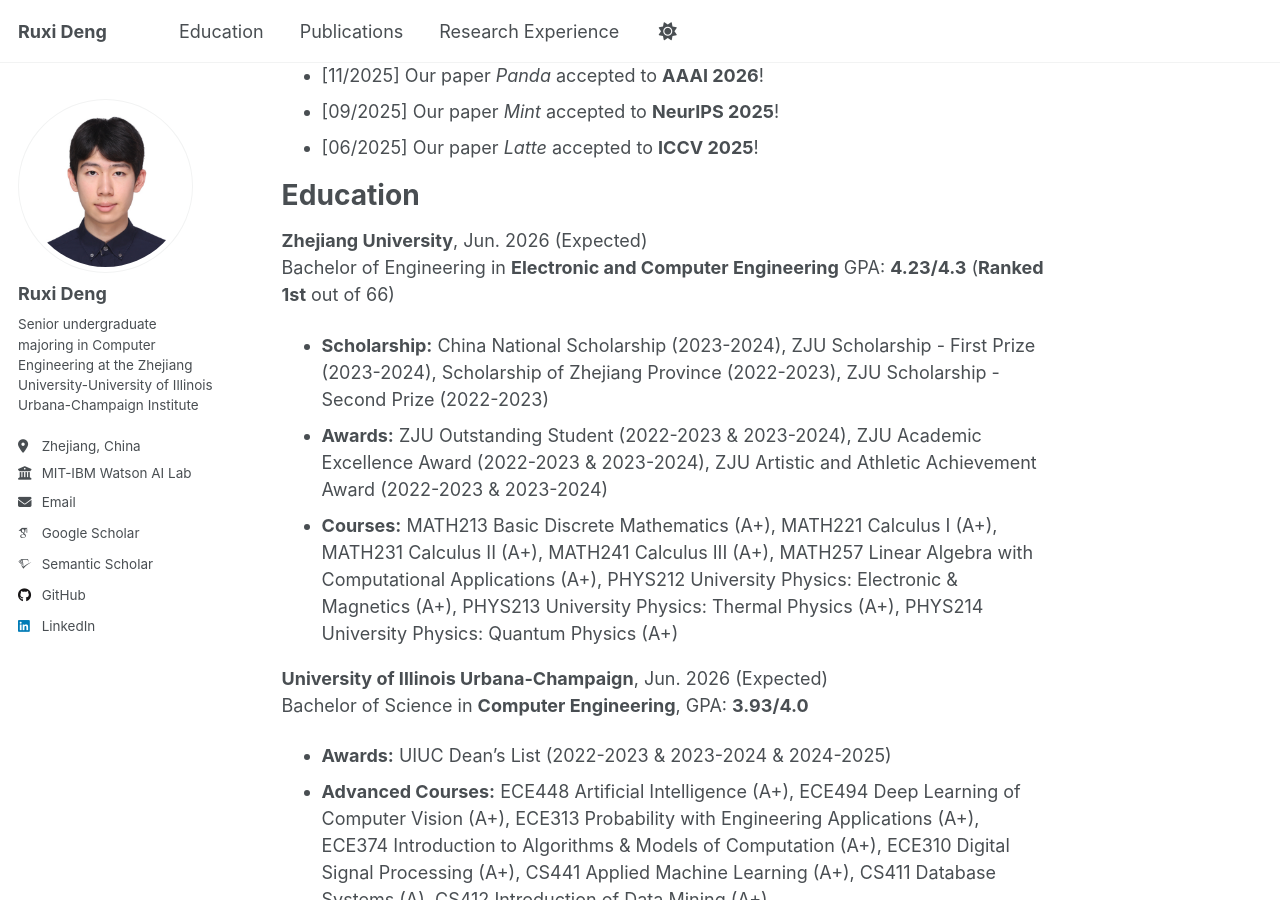
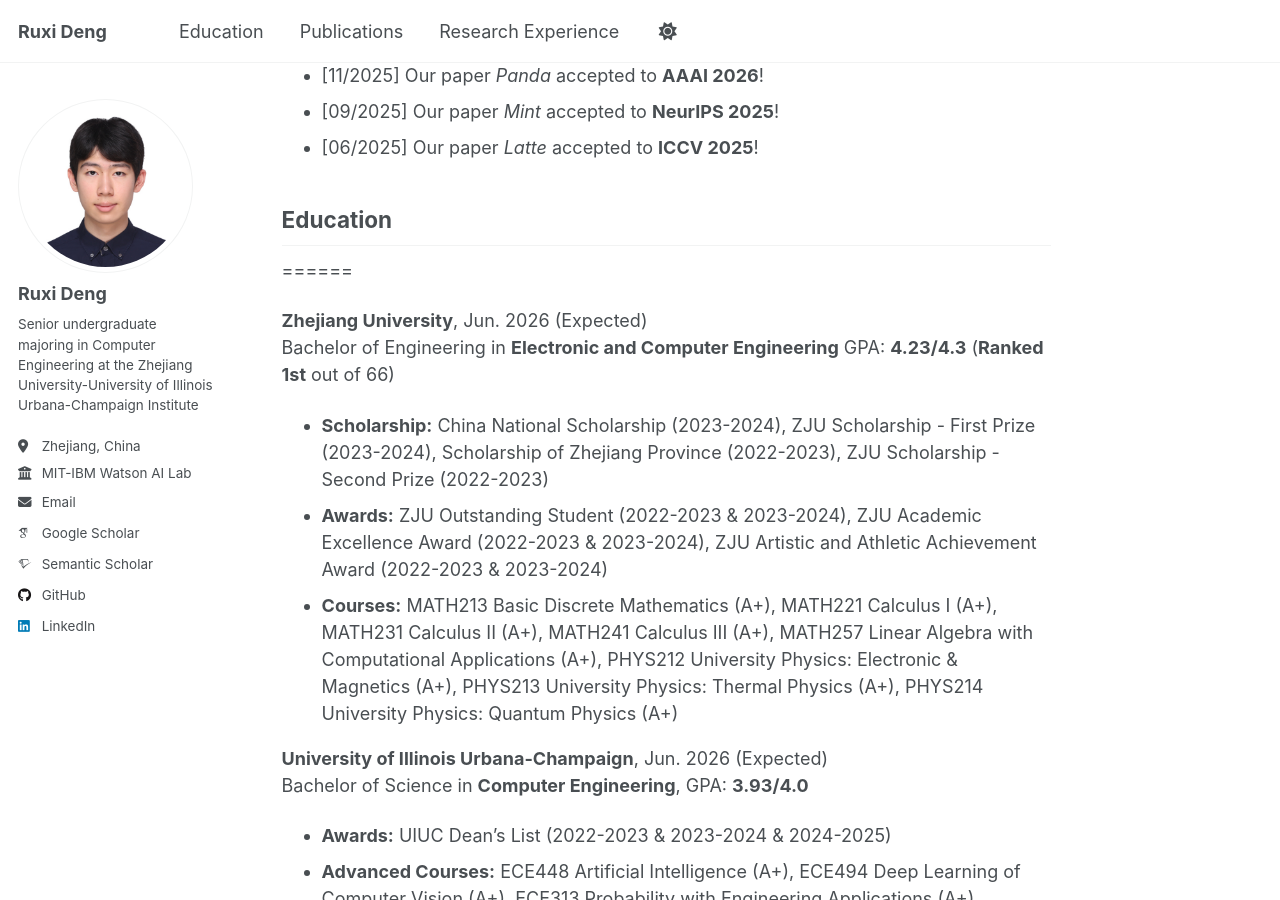
Before and after one commit to ruxideng/ruxideng.github.io, a Jekyll site: the page built from _pages/about.md, in a window 1280 px wide and 900 px high, scrolled down 370 px. Built offline with Jekyll 4.4.1, drawn with Linux system fonts in a browser that asks for light colours; some web fonts are replaced; a script that is not in the unit is left out.

```diff
--- a/_pages/about.md
+++ b/_pages/about.md
@@ -17,7 +17,7 @@ News
 - [09/2025] Our paper *Mint* accepted to **NeurIPS 2025**!
 - [06/2025] Our paper *Latte* accepted to **ICCV 2025**!
 
-Education
+<h2 id="education">Education</h2>
 ======
 
 **Zhejiang University**, Jun. 2026 (Expected)
```
